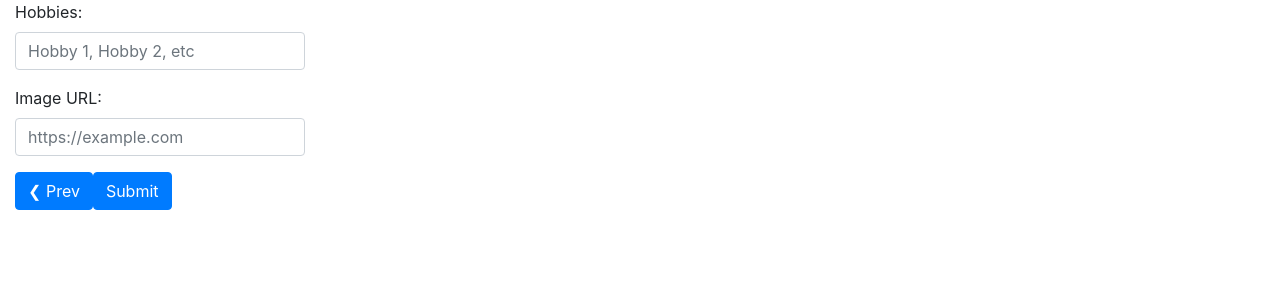
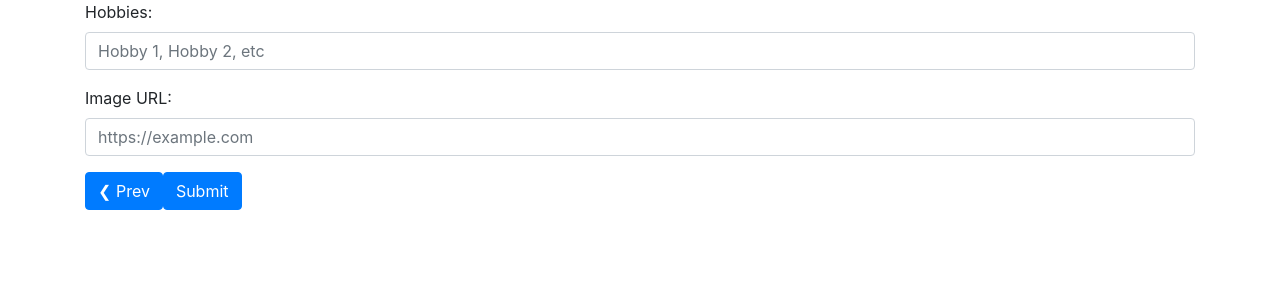
Before and after one commit to MHNashef/register-wizard, a React (Create React App) app: page /phase3 in a window 1280 px wide. Shown: the top 300 px of the page. Built offline with nearby package versions, Linux system fonts and the light colour scheme.

Commit message:
centered form in phase 3

```diff
--- a/src/phase3-components/PhaseThree.jsx
+++ b/src/phase3-components/PhaseThree.jsx
@@ -2,7 +2,7 @@
 import Hobbies from './Hobbies';
 import Image from './Image';
 import {useHistory} from "react-router-dom";
-import { Button, Form, Col } from 'react-bootstrap';
+import { Button, Form, Col, Container } from 'react-bootstrap';
 import React, { useState, useRef } from 'react';
 
 
@@ -48,13 +48,13 @@ export default function Phase3() {
   }
 
   return (
+    <Container>
       <Form ref={formRef}>
-      <Col md={3}>
           <Hobbies sendComponentData={getComponentData} />
           <Image sendComponentData={getComponentData} />
           <Button onClick={prevForm}>&#10094; Prev</Button>
           <Button onClick={(event) => { saveData(event) }} type="submit">Submit</Button>
-      </Col>
       </Form>
+    </Container>
   );
 }
```
Lines whose indentation alone changed are shown as unchanged.
